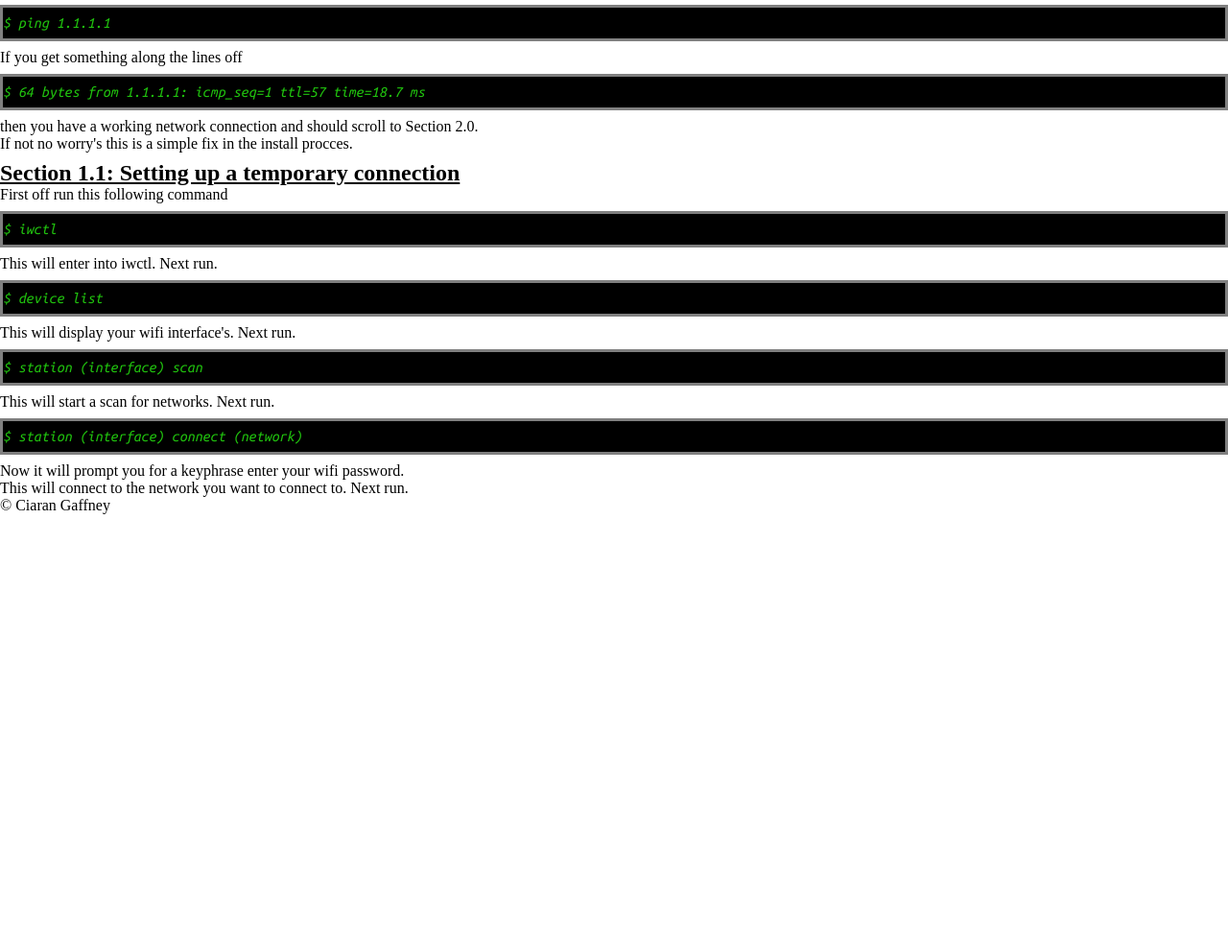
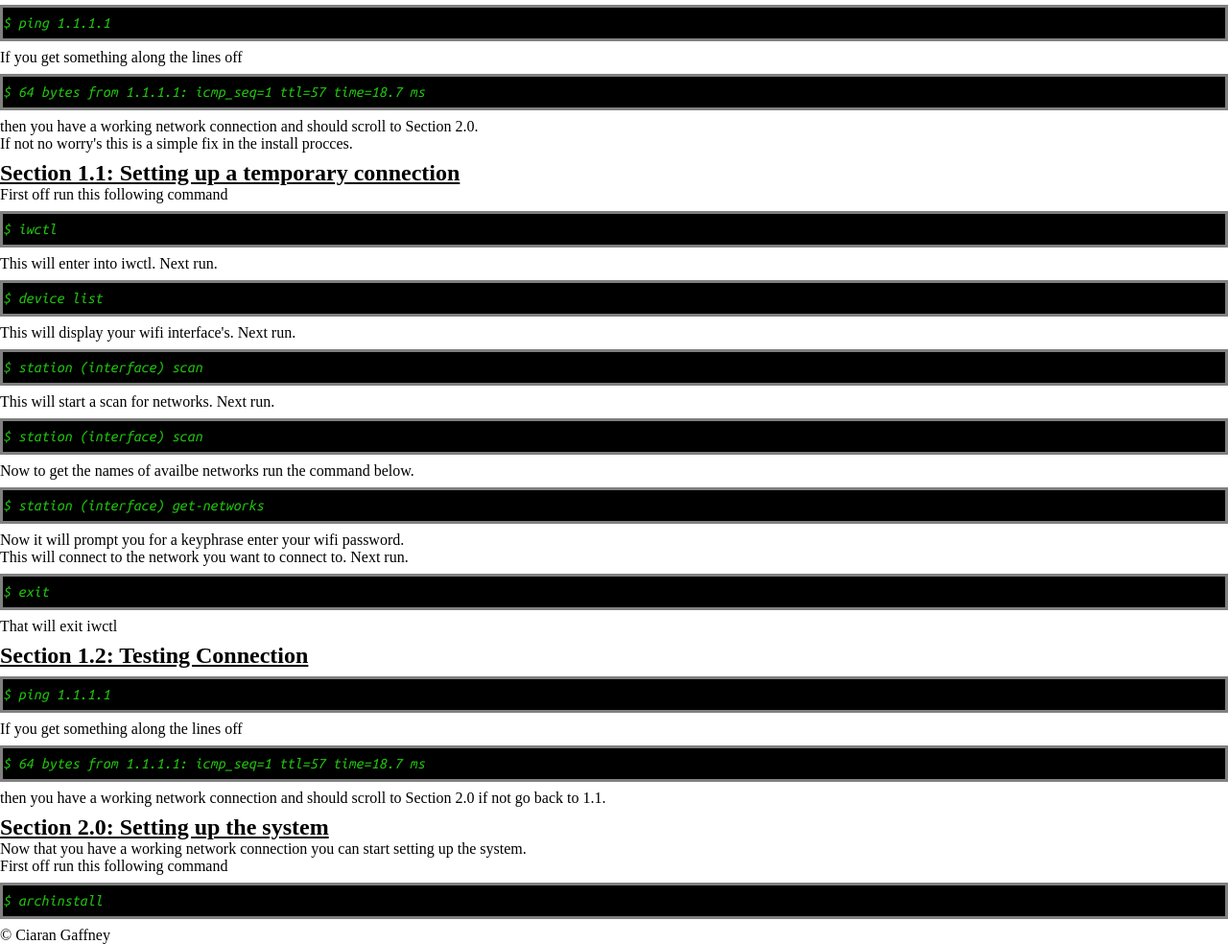
Before and after one commit to Ciaran-06/Arch-Install-Very-Basic-, a plain HTML site: page index.html in a window 1280 px wide. Shown: the part 101-1085 px from the top of the page at 96% size. Before the commit the page ends 800 px from the top, so only its background shows below. Drawn offline with Linux system fonts and the light colour scheme; a web font is replaced by a local one.

Commit message:
sectoin 2.0

```diff
--- a/index.html
+++ b/index.html
@@ -1,5 +1,6 @@
 <!DOCTYPE html>
 <html lang="en">
+
 <head>
     <meta charset="UTF-8">
     <link rel="stylesheet" href="style.css">
@@ -7,6 +8,7 @@
     <meta name="viewport" content="width=device-width, initial-scale=1.0">
     <title>Arch Install Guide</title>
 </head>
+
 <body>
     <header>
         <h1>Arch Install Guide</h1>
@@ -16,7 +18,7 @@
         <h2>Section 1.0: Network</h2>
         <p>Before continuing throught this setup check that you have to do this.</p>
         <div class="terminal">
-           <p id="terminal-text">$ ping 1.1.1.1</p>
+            <p id="terminal-text">$ ping 1.1.1.1</p>
         </div>
         <p>If you get something along the lines off</p>
         <div class="terminal">
@@ -39,14 +41,38 @@
         </div>
         <p>This will start a scan for networks. Next run.</p>
         <div class="terminal">
-            <p id="terminal-text">$ station (interface) connect (network)</p>
+            <p id="terminal-text">$ station (interface) scan</p>
+        </div>
+        <p>Now to get the names of availbe networks run the command below.</p>
+        <div class="terminal">
+            <p id="terminal-text">$ station (interface) get-networks</p>
         </div>
         <p>Now it will prompt you for a keyphrase enter your wifi password.</p>
         <p>This will connect to the network you want to connect to. Next run.</p>
+        <div class="terminal">
+            <p id="terminal-text">$ exit</p>
+        </div>
+        <p>That will exit iwctl</p>
+        <h2>Section 1.2: Testing Connection</h2>
+        <div class="terminal">
+            <p id="terminal-text">$ ping 1.1.1.1</p>
+        </div>
+        <p>If you get something along the lines off</p>
+        <div class="terminal">
+            <p id="terminal-text">$ 64 bytes from 1.1.1.1: icmp_seq=1 ttl=57 time=18.7 ms</p>
+        </div>
+        <p>then you have a working network connection and should scroll to Section 2.0 if not go back to 1.1.</p>
+        <h2>Section 2.0: Setting up the system</h2>
+        <p>Now that you have a working network connection you can start setting up the system.</p>
+        <p>First off run this following command</p>
+        <div class="terminal">
+            <p id="terminal-text">$ archinstall</p>
+        </div>
     </main>
 
     <footer>
         <p>&copy; Ciaran Gaffney</p>
     </footer>
 </body>
+
 </html>
```
